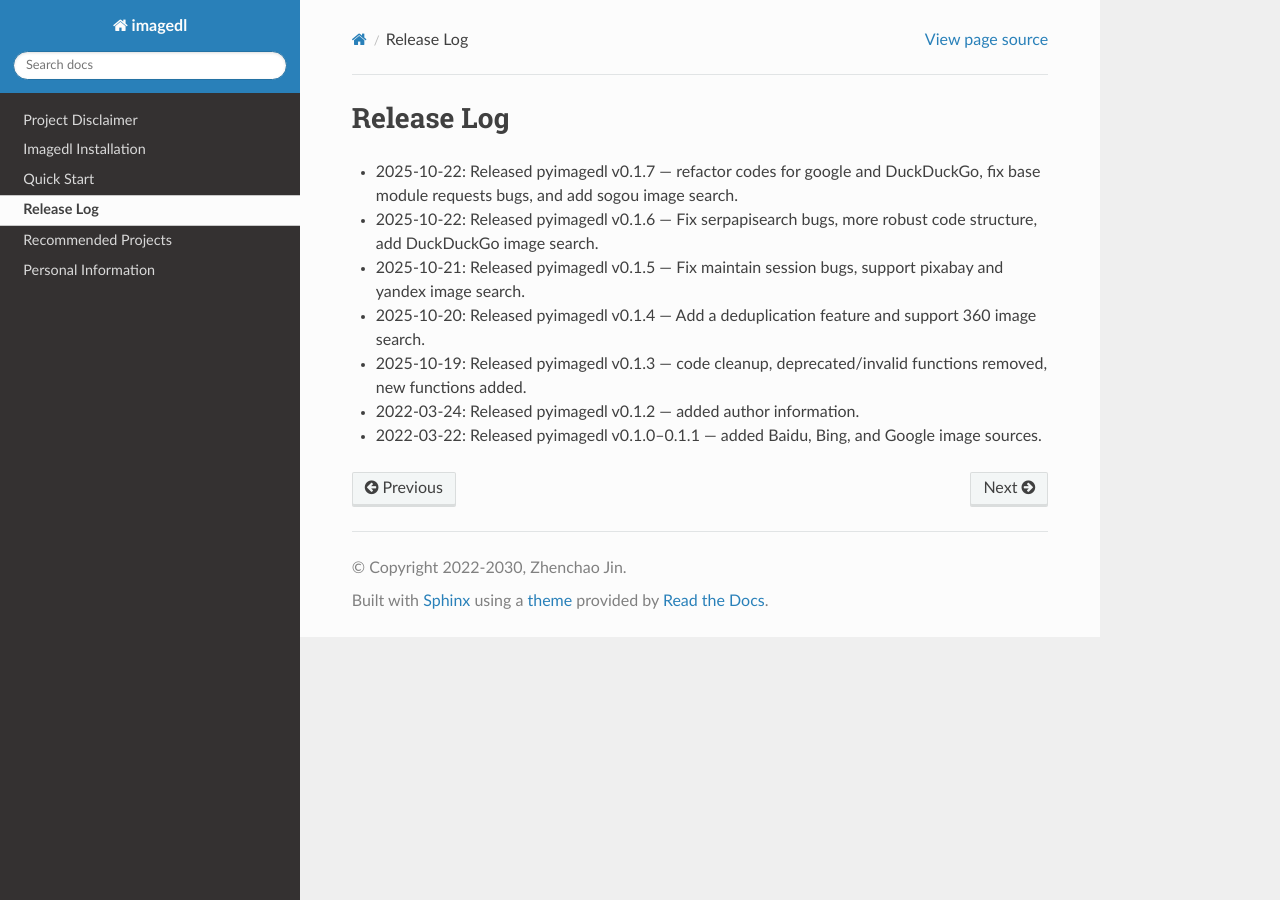
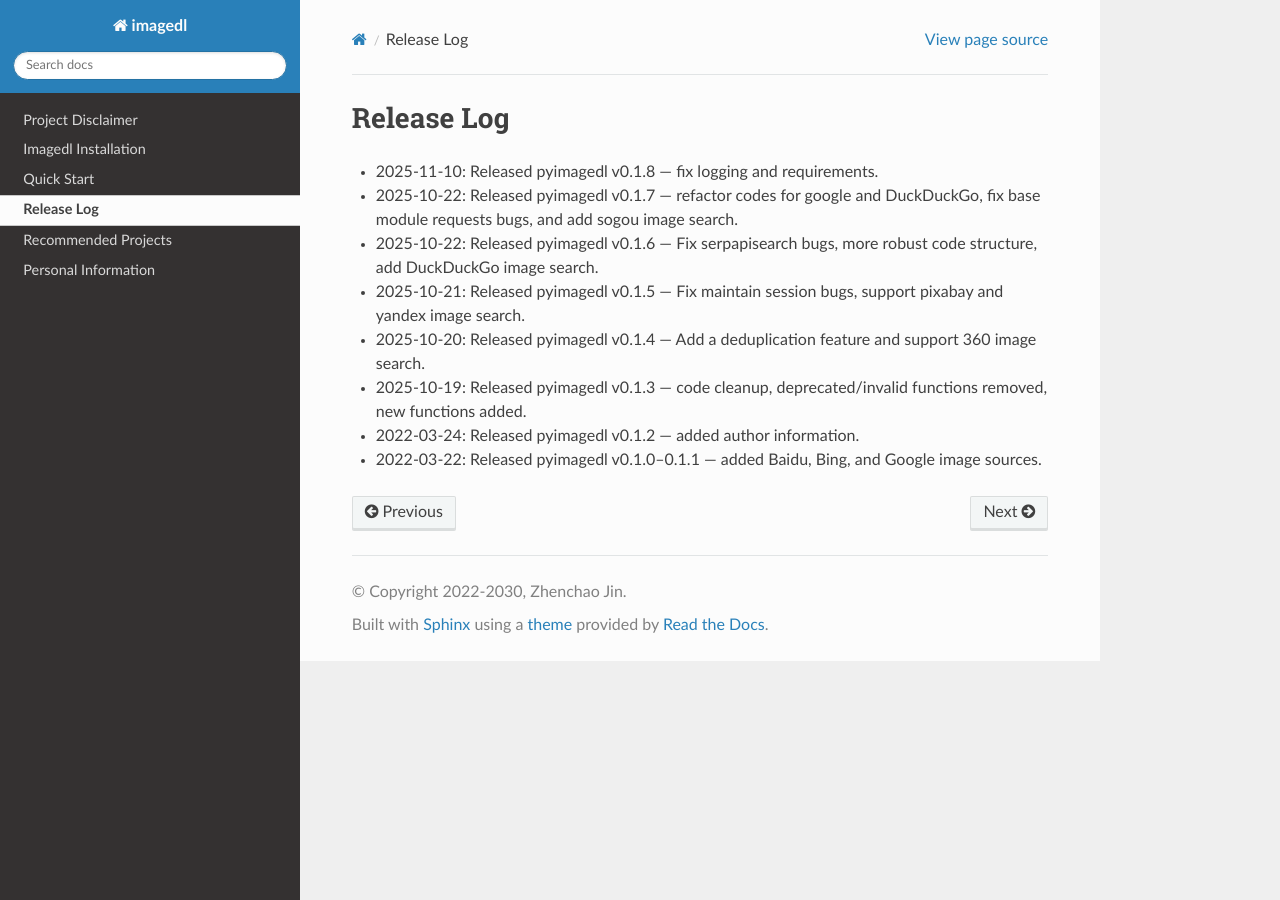
Before and after one commit to CharlesPikachu/imagedl, a Sphinx documentation site: the page built from docs/Changelog.md, in a window 1280 px wide. Built offline with Sphinx 7.4.7 and the Read the Docs theme 3.1.0, drawn with Linux system fonts in a browser that asks for light colours.

Commit message:
release v0.1.8

```diff
--- a/docs/Changelog.md
+++ b/docs/Changelog.md
@@ -1,4 +1,6 @@
 # Release Log
+
+- 2025-11-10: Released pyimagedl v0.1.8 — fix logging and requirements.
 
 - 2025-10-22: Released pyimagedl v0.1.7 — refactor codes for google and DuckDuckGo, fix base module requests bugs, and add sogou image search.
 
--- a/docs/conf.py
+++ b/docs/conf.py
@@ -20,7 +20,7 @@
 project = 'imagedl'
 copyright = '2022-2030, Zhenchao Jin'
 author = 'Zhenchao Jin'
-release = '0.1.7'
+release = '0.1.8'
 
 # -- General configuration ---------------------------------------------------
 
--- a/imagedl/__init__.py
+++ b/imagedl/__init__.py
@@ -5,7 +5,7 @@ __description__ = 'Imagedl: Search and download images from specific websites'
 '''url'''
 __url__ = 'https://github.com/CharlesPikachu/imagedl'
 '''version'''
-__version__ = '0.1.7'
+__version__ = '0.1.8'
 '''author'''
 __author__ = 'Zhenchao Jin'
 '''email'''
```
Also changed, not shown: README.md (+3 -2 lines), docs/Quickstart.md (+1 -1 lines).
